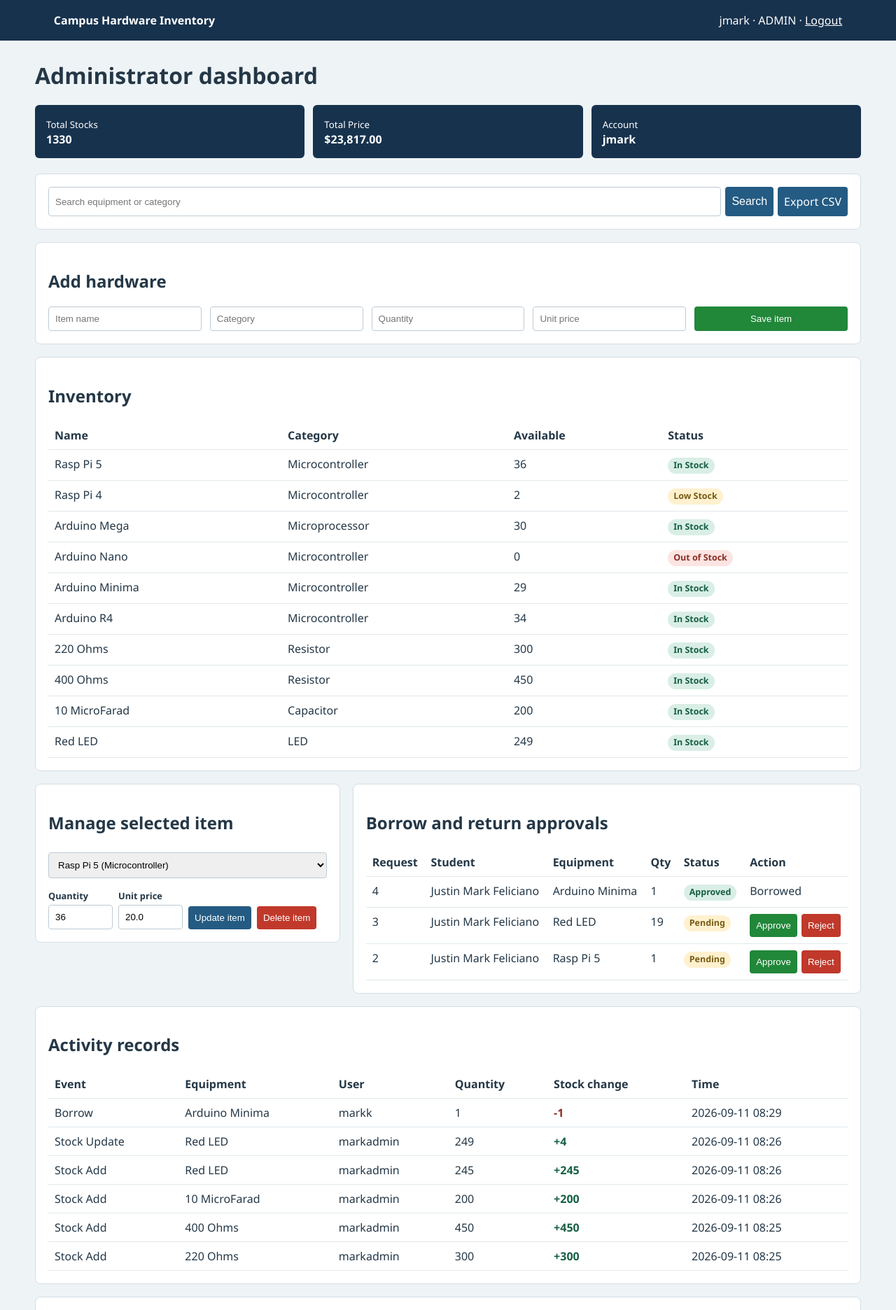
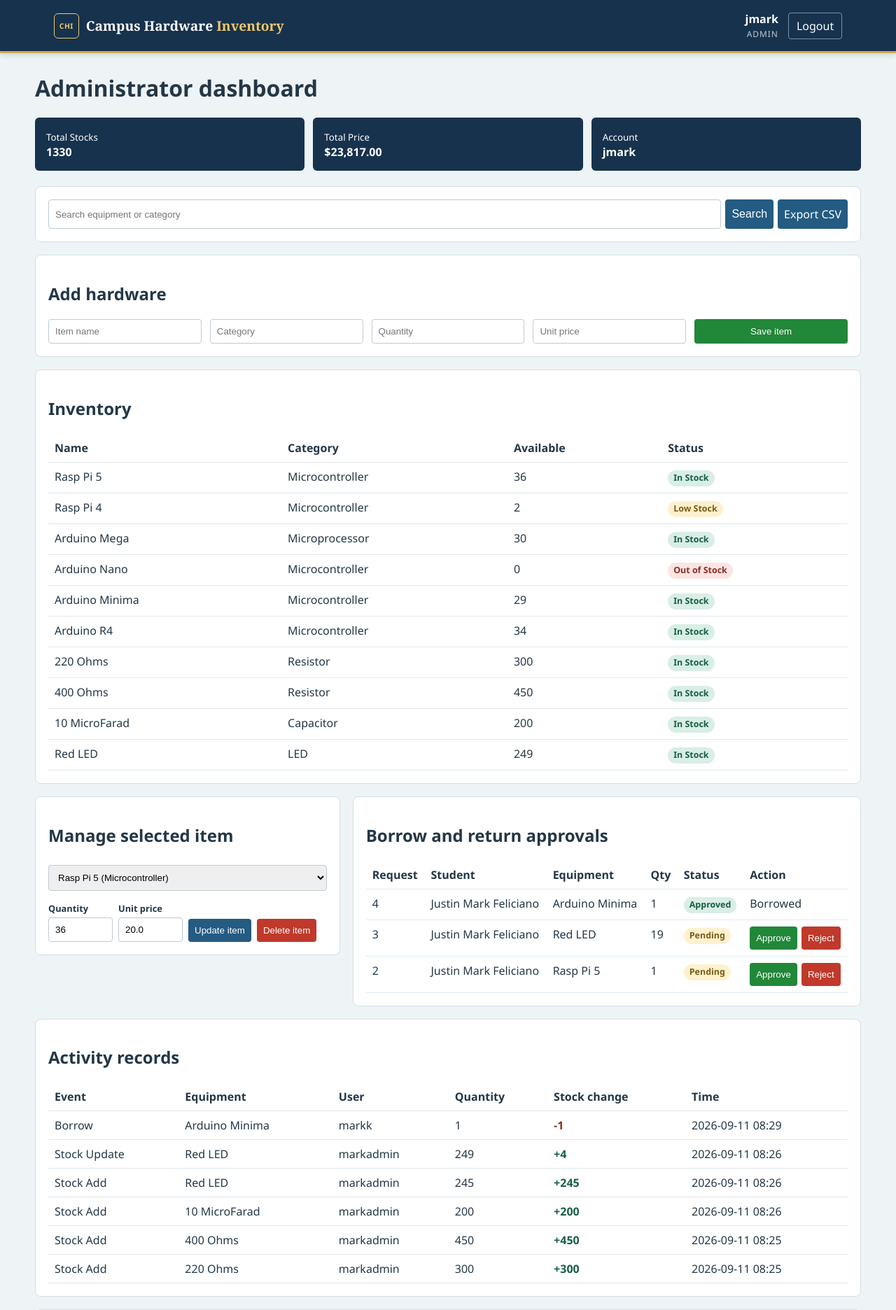
Before and after one commit to Markchives/Activity-7---Feliciano, a Flask app: page /dashboard in a window 1280 px wide. Shown: the top 1872 px of the page at 70% size. Run offline with Flask 3, Linux system fonts and the light colour scheme; a user stored in the database is signed in; data comes from the database, SQL or seed files in the repository.

Commit message:
Revise Version 2

```diff
--- a/templates/base.html
+++ b/templates/base.html
@@ -7,7 +7,21 @@
   <link rel="stylesheet" href="{{ url_for('styles') }}">
 </head>
 <body>
-<header><strong>Campus Hardware Inventory</strong>{% if session.username %}<span>{{ session.username }} · {{ session.role }} · <a href="{{ url_for('logout') }}">Logout</a></span>{% endif %}</header>
+<header class="site-header">
+  <a class="brand" href="{{ url_for('index') }}" aria-label="Campus Hardware Inventory home">
+    <span class="brand-mark" aria-hidden="true">CHI</span>
+    <strong>Campus Hardware <span>Inventory</span></strong>
+  </a>
+  {% if session.username %}
+  <div class="account-menu">
+    <div class="account-details">
+      <span class="account-name">{{ session.username }}</span>
+      <span class="account-role">{{ session.role }}</span>
+    </div>
+    <a class="logout-link" href="{{ url_for('logout') }}">Logout</a>
+  </div>
+  {% endif %}
+</header>
 <main>
 {% with messages = get_flashed_messages(with_categories=true) %}{% for category, message in messages %}<div class="flash {{ category }}">{{ message }}</div>{% endfor %}{% endwith %}
 {% block content %}{% endblock %}
--- a/templates/styles.css
+++ b/templates/styles.css
@@ -9,14 +9,120 @@ body {
   margin: 0;
 }
 
+@keyframes enter-from-below {
+  from {
+    opacity: 0;
+    transform: translateY(10px);
+  }
+  to {
+    opacity: 1;
+    transform: translateY(0);
+  }
+}
+
+header,
+main {
+  animation: enter-from-below 420ms ease-out both;
+}
+
+main > * {
+  animation: enter-from-below 420ms ease-out both;
+}
+
+main > *:nth-child(2) {
+  animation-delay: 70ms;
+}
+
+main > *:nth-child(3) {
+  animation-delay: 140ms;
+}
+
+main > *:nth-child(4) {
+  animation-delay: 210ms;
+}
+
+main > *:nth-child(5) {
+  animation-delay: 280ms;
+}
+
 header {
   background: #17324d;
   color: white;
-  padding: 18px 6vw;
+  padding: 16px 6vw;
   display: flex;
   justify-content: space-between;
   gap: 16px;
   align-items: center;
+  border-bottom: 3px solid #d6a84f;
+  box-shadow: 0 2px 8px rgb(23 50 77 / 18%);
+}
+
+.brand {
+  display: inline-flex;
+  align-items: center;
+  gap: 10px;
+  color: white;
+  text-decoration: none;
+}
+
+.brand strong {
+  font-family: Georgia, serif;
+  font-size: 1.2rem;
+  font-weight: 700;
+}
+
+.brand strong span {
+  color: #f0c86b;
+}
+
+.brand-mark {
+  display: inline-grid;
+  width: 34px;
+  height: 34px;
+  place-items: center;
+  border: 1px solid #f0c86b;
+  border-radius: 6px;
+  color: #f0c86b;
+  font-size: 0.65rem;
+  font-weight: 800;
+  letter-spacing: 0.04em;
+}
+
+.account-menu {
+  display: inline-flex;
+  align-items: center;
+  gap: 14px;
+}
+
+.account-details {
+  display: flex;
+  flex-direction: column;
+  align-items: flex-end;
+  gap: 2px;
+}
+
+.account-name {
+  font-weight: 700;
+}
+
+.account-role {
+  color: #b9cad8;
+  font-size: 0.75rem;
+  letter-spacing: 0.08em;
+}
+
+.logout-link {
+  padding: 7px 11px;
+  border: 1px solid #7691a7;
+  border-radius: 4px;
+  color: white;
+  text-decoration: none;
+  transition: filter 160ms ease, background-color 160ms ease;
+}
+
+.logout-link:hover {
+  background: #245b82;
+  filter: brightness(0.92);
 }
 
 main {
@@ -53,6 +159,7 @@ button {
   color: white;
   cursor: pointer;
   border: 0;
+  transition: filter 160ms ease;
 }
 
 button.danger {
@@ -386,6 +493,15 @@ td {
     flex-direction: column;
   }
 
+  .account-menu {
+    width: 100%;
+    justify-content: space-between;
+  }
+
+  .account-details {
+    align-items: flex-start;
+  }
+
   table {
     display: block;
     overflow-x: auto;
@@ -410,6 +526,14 @@ td {
 
 }
 
+@media (prefers-reduced-motion: reduce) {
+  header,
+  main,
+  main > * {
+    animation: none;
+  }
+}
+
 @media (min-width: 701px) and (max-width: 1050px) {
   .schedule-form {
     grid-template-columns: repeat(2, minmax(0, 1fr));
```
Also changed, not shown: 1 other file.
